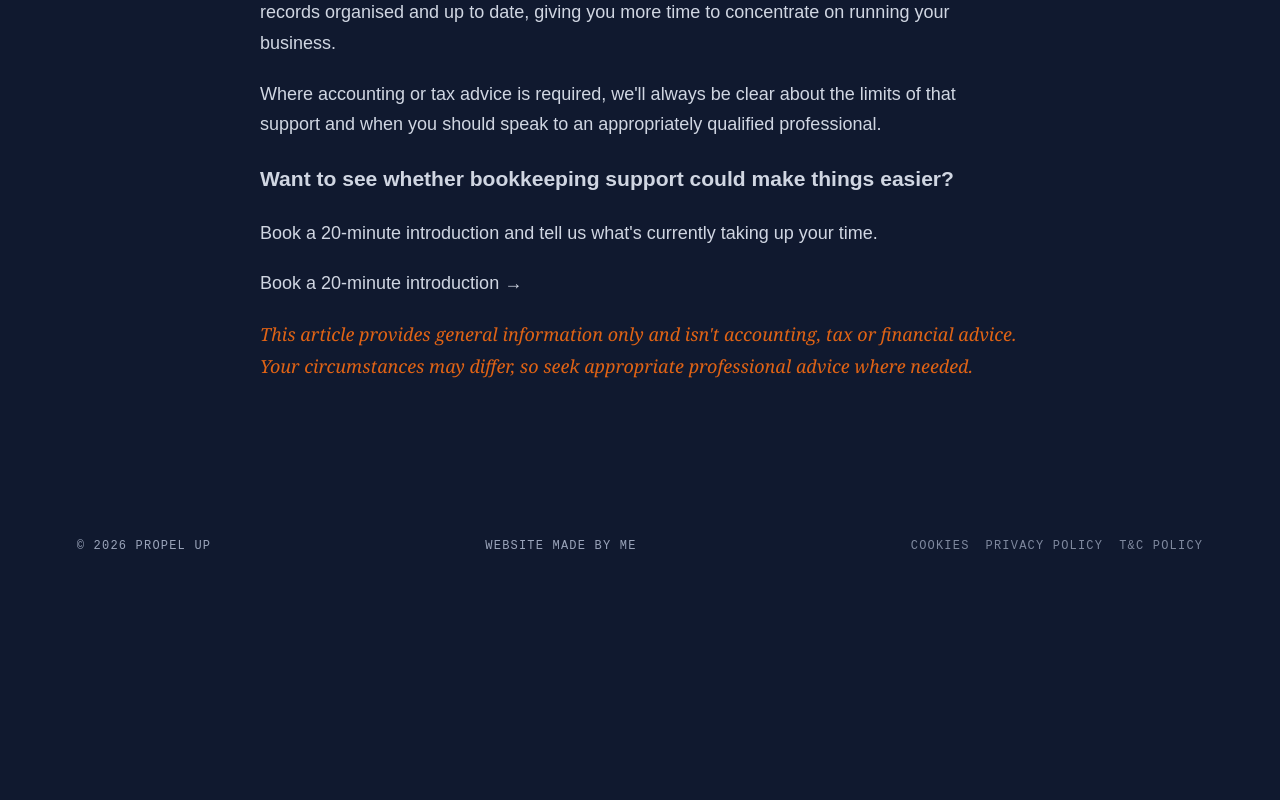
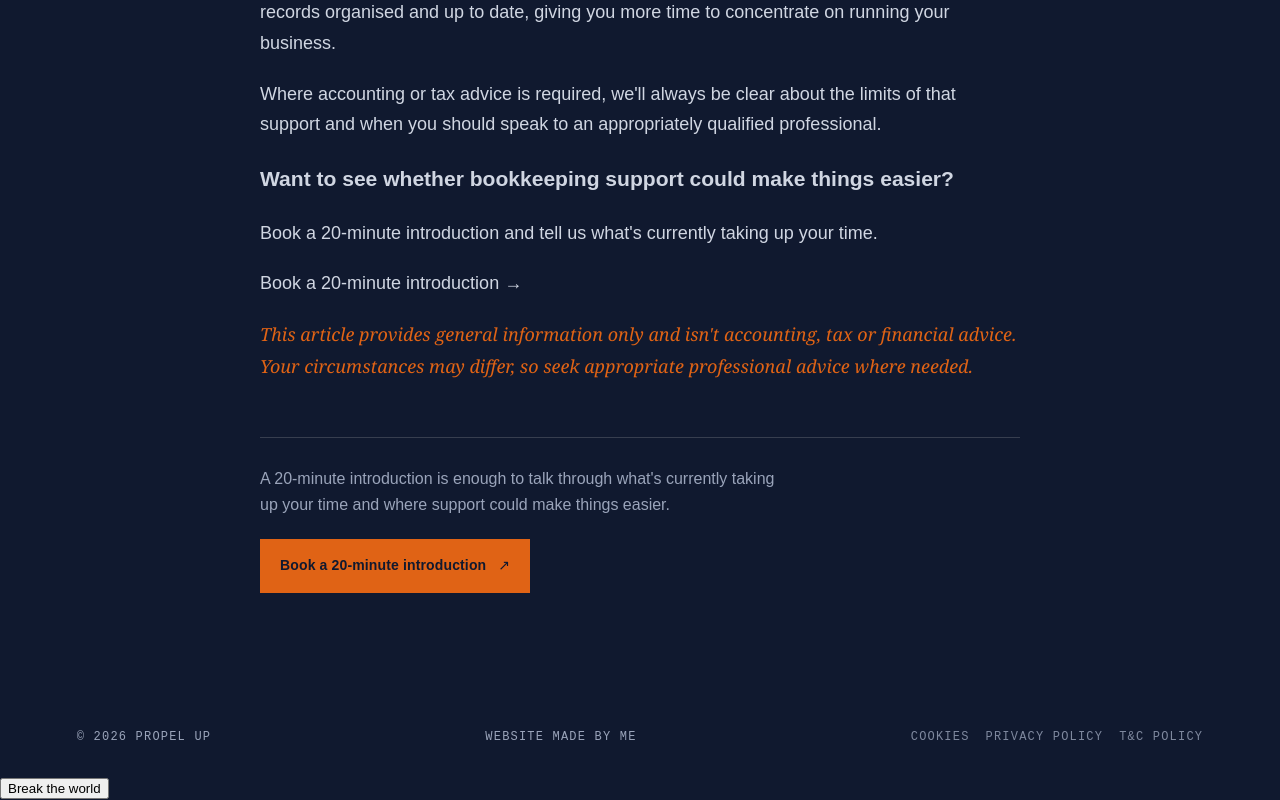
Before and after one commit to stardust2234/service_website, a Vue app: page /articles/bookkeeper-vs-accountant in a window 1280 px wide. Shown: the part 6220-7020 px from the top of the page. Before the commit the page ends 6805 px from the top, so only its background shows below. Built offline with nearby package versions, Linux system fonts and the light colour scheme; no server answers.

Commit message:
Configure frontend Sentry and expose article CTAs

```diff
--- a/package.json
+++ b/package.json
@@ -14,7 +14,7 @@
   },
   "dependencies": {
     "@lucide/vue": "^1.48.0",
-    "@sentry/cloudflare": "^11.7.0",
+    "@sentry/vue": "^11.7.0",
     "@vue/server-renderer": "^3.5.43",
     "marked": "^15.0.12",
     "vue": "^3.5.13",
--- a/src/App.vue
+++ b/src/App.vue
@@ -1,3 +1,10 @@
+<script setup lang="ts">
+import SentryTestButton from './components/SentryTestButton.vue'
+
+const showSentryTestButton = import.meta.env.DEV
+</script>
+
 <template>
   <RouterView />
+  <SentryTestButton v-if="showSentryTestButton" />
 </template>
--- /dev/null
+++ b/src/components/SentryTestButton.vue
@@ -0,0 +1,9 @@
+<script setup lang="ts">
+function triggerError() {
+  throw new Error('Sentry Test Error')
+}
+</script>
+
+<template>
+  <button type="button" @click="triggerError">Break the world</button>
+</template>
--- a/src/main.ts
+++ b/src/main.ts
@@ -3,4 +3,15 @@ import App from './App.vue'
 import { createAppRouter } from './router'
 import './style.css'
 
-createApp(App).use(createAppRouter()).mount('#app')
+import * as Sentry from '@sentry/vue'
+
+const app = createApp(App)
+const router = createAppRouter()
+
+Sentry.init({
+  app,
+  dsn: 'https://ae300736b822d1c16335efe2bbe32cf4@o4512244812611584.ingest.de.sentry.io/4512248582307920',
+})
+
+app.use(router)
+app.mount('#app')
--- a/src/views/ArticlePage.vue
+++ b/src/views/ArticlePage.vue
@@ -29,13 +29,11 @@ const renderedContent = computed(() => content.value ? marked.parse(content.valu
       <h1>{{ article?.title ?? 'Article not found' }}</h1>
       <div class="article-body" v-html="renderedContent"></div>
 
-      <template v-if="article?.slug === 'drowning-in-business-admin'">
-        <RouterLink class="article-tool-link" to="/tools">Try the Admin calculator <span aria-hidden="true">↗</span></RouterLink>
-        <div class="article-cta">
-          <p>A 20-minute introduction is enough to talk through what's currently taking up your time and where support could make things easier.</p>
-          <a class="button button-primary" href="https://cal.com/propelup/20min">Book a 20-minute introduction <span aria-hidden="true">↗</span></a>
-        </div>
-      </template>
+      <RouterLink v-if="article?.slug === 'drowning-in-business-admin'" class="article-tool-link" to="/tools">Try the Admin calculator <span aria-hidden="true">↗</span></RouterLink>
+      <div v-if="article" class="article-cta">
+        <p>A 20-minute introduction is enough to talk through what's currently taking up your time and where support could make things easier.</p>
+        <a class="button button-primary" href="https://cal.com/propelup/20min">Book a 20-minute introduction <span aria-hidden="true">↗</span></a>
+      </div>
     </main>
 
     <SiteFooter />
--- a/src/views/ArticlesPage.vue
+++ b/src/views/ArticlesPage.vue
@@ -22,8 +22,7 @@ import { articles } from '../content/articleIndex'
           <article v-for="(article, index) in articles.slice(0, 2)" :key="article.slug" class="article-card">
             <span class="article-number">{{ String(index + 1).padStart(2, '0') }}</span>
             <h3>{{ article.title }}</h3>
-            <a v-if="index === 0" class="article-link" :href="`/articles/${article.slug}`">Read article <span aria-hidden="true">↗</span></a>
-            <p v-else class="article-link">Coming soon</p>
+            <a class="article-link" :href="`/articles/${article.slug}`">Read article <span aria-hidden="true">↗</span></a>
           </article>
         </div>
       </section>
```
Also changed, not shown: src/index.ts (+5 -12 lines), 1 other file (tests, documents, lock files or other folders).
